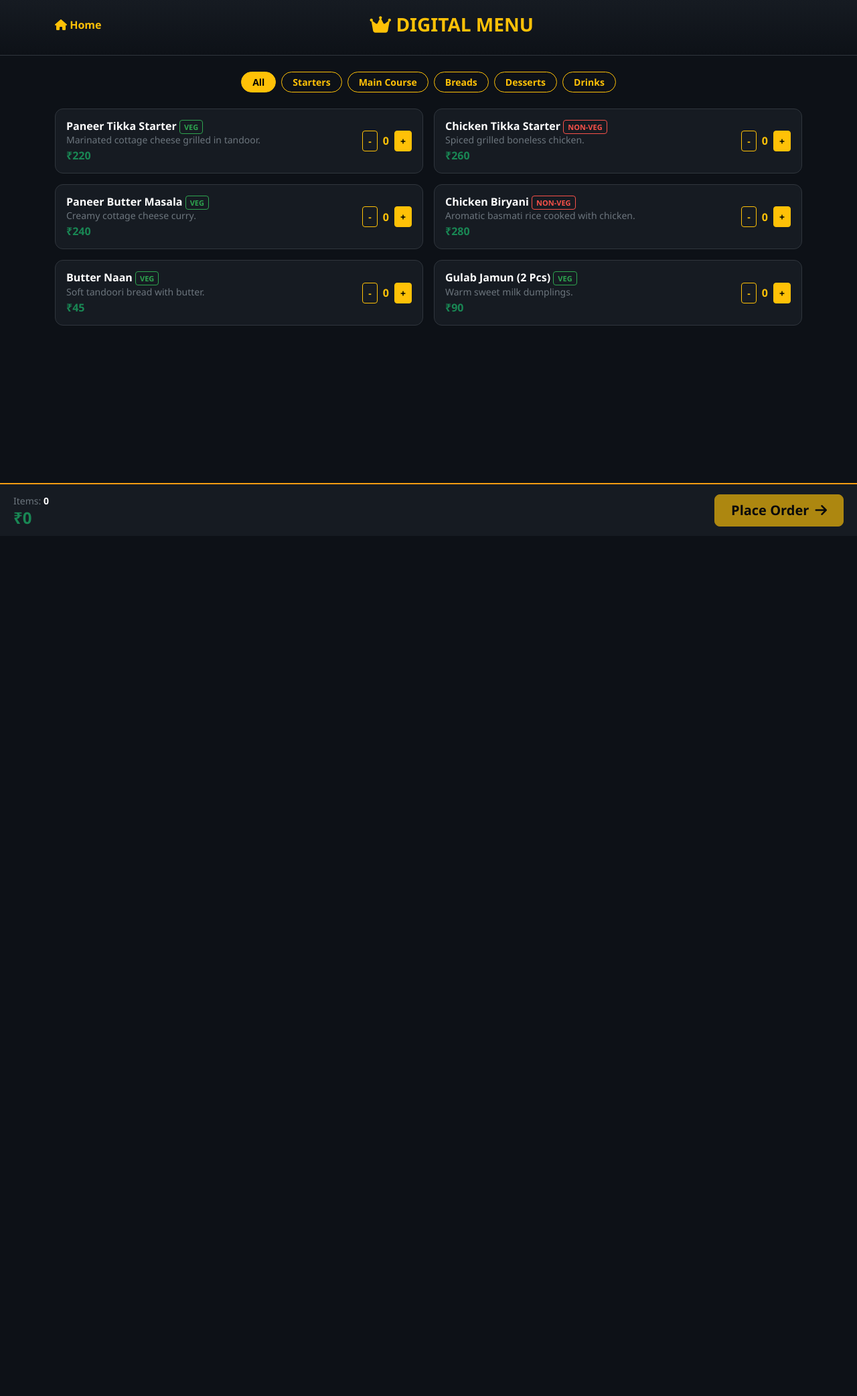
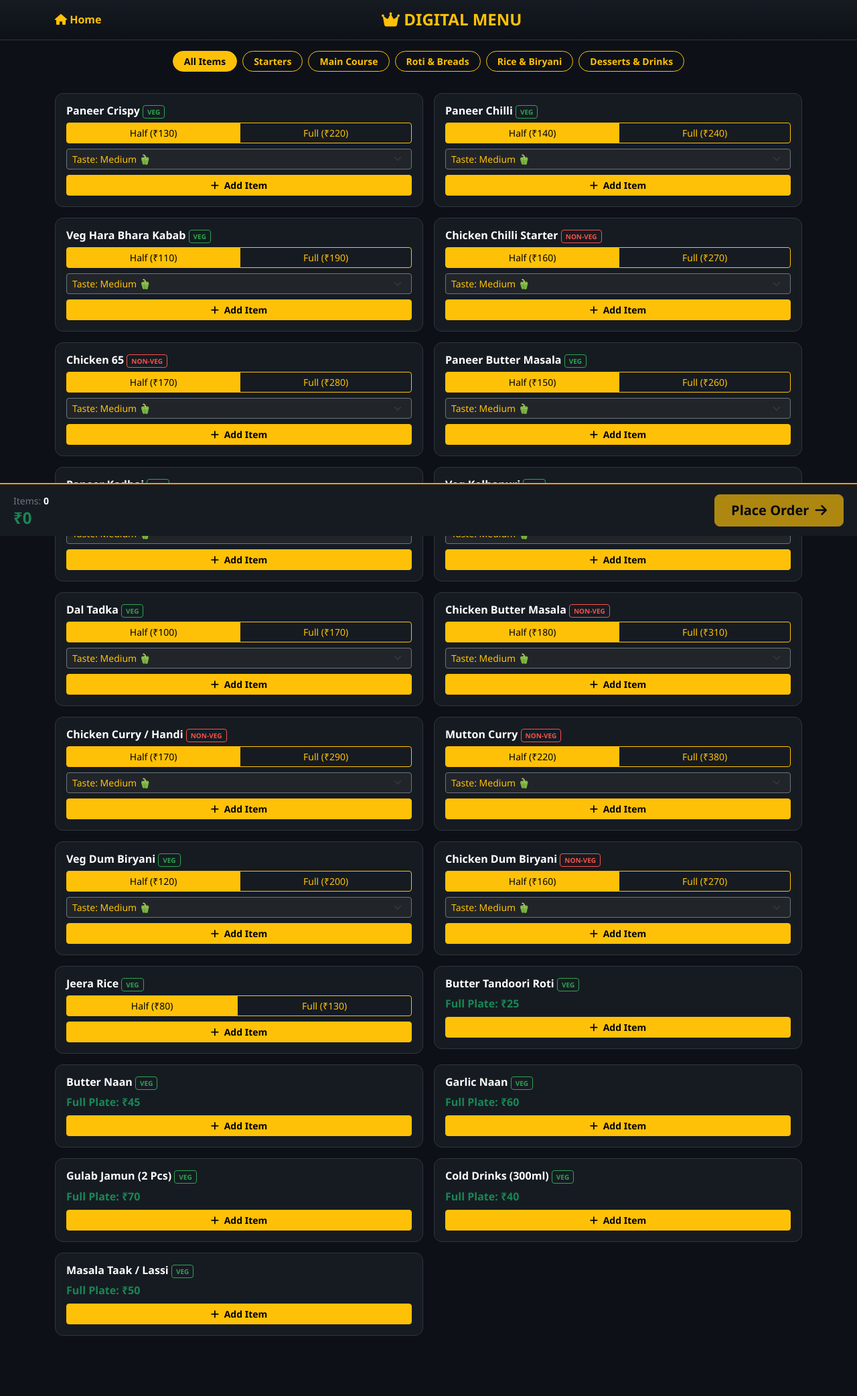
Before and after one commit to Harshadamahajan28/hotel-menu-app, a Flask app: page /menu in a window 1280 px wide. Shown: the whole page at 67% size. Before the commit the page ends 786 px from the top, so only its background shows below. Run offline with Flask 3, Linux system fonts and the light colour scheme.

Commit message:
Update menu.html

```diff
--- a/templates/menu.html
+++ b/templates/menu.html
@@ -8,35 +8,37 @@
     <link rel="stylesheet" href="https://cdnjs.cloudflare.com/ajax/libs/font-awesome/6.4.0/css/all.min.css">
     <style>
         body { background-color: #0d1117; color: #ffffff; font-family: 'Segoe UI', sans-serif; padding-bottom: 90px; }
-        .hero-section { background: linear-gradient(180deg, #161b22 0%, #0d1117 100%); padding: 20px 15px; border-bottom: 1px solid #30363d; }
-        .dish-card { background-color: #161b22; border: 1px solid #30363d; border-radius: 12px; }
+        .hero-section { background: linear-gradient(180deg, #161b22 0%, #0d1117 100%); padding: 15px; border-bottom: 1px solid #30363d; }
+        .dish-card { background-color: #161b22; border: 1px solid #30363d; border-radius: 12px; transition: 0.2s; }
         .dish-card:hover { border-color: #f39c12; }
         .cart-bar { position: fixed; bottom: 0; left: 0; right: 0; background-color: #161b22; border-top: 2px solid #f39c12; padding: 12px 20px; z-index: 1000; }
-        .badge-veg { color: #2ea44f; border: 1px solid #2ea44f; padding: 2px 6px; font-size: 11px; border-radius: 4px; }
-        .badge-nonveg { color: #f85149; border: 1px solid #f85149; padding: 2px 6px; font-size: 11px; border-radius: 4px; }
+        .badge-veg { color: #2ea44f; border: 1px solid #2ea44f; padding: 2px 6px; font-size: 10px; border-radius: 4px; }
+        .badge-nonveg { color: #f85149; border: 1px solid #f85149; padding: 2px 6px; font-size: 10px; border-radius: 4px; }
     </style>
 </head>
 <body>
 
-    <div class="hero-section text-center mb-4">
-        <div class="d-flex justify-content-between align-items-center container mb-2">
+    <!-- Header -->
+    <div class="hero-section text-center mb-3">
+        <div class="d-flex justify-content-between align-items-center container">
             <a href="{{ url_for('home') }}" class="text-warning text-decoration-none fw-bold"><i class="fa-solid fa-house"></i> Home</a>
-            <h3 class="fw-bold text-warning m-0"><i class="fa-solid fa-crown"></i> DIGITAL MENU</h3>
+            <h4 class="fw-bold text-warning m-0"><i class="fa-solid fa-crown"></i> DIGITAL MENU</h4>
             <div></div>
         </div>
     </div>
 
     <div class="container">
-        <!-- Category Buttons -->
-        <div class="d-flex justify-content-center gap-2 mb-4 flex-wrap">
-            <button class="btn btn-warning rounded-pill btn-sm fw-bold px-3" onclick="filterMenu('all')">All</button>
-            <button class="btn btn-outline-warning rounded-pill btn-sm fw-bold px-3" onclick="filterMenu('Starters')">Starters</button>
-            <button class="btn btn-outline-warning rounded-pill btn-sm fw-bold px-3" onclick="filterMenu('Main Course')">Main Course</button>
-            <button class="btn btn-outline-warning rounded-pill btn-sm fw-bold px-3" onclick="filterMenu('Roti & Breads')">Breads</button>
-            <button class="btn btn-outline-warning rounded-pill btn-sm fw-bold px-3" onclick="filterMenu('Desserts')">Desserts</button>
-            <button class="btn btn-outline-warning rounded-pill btn-sm fw-bold px-3" onclick="filterMenu('Drinks')">Drinks</button>
+        <!-- Category Filters -->
+        <div class="d-flex justify-content-start justify-content-md-center gap-2 mb-4 overflow-auto pb-2">
+            <button class="btn btn-warning rounded-pill btn-sm fw-bold px-3 text-nowrap" onclick="filterMenu('all')">All Items</button>
+            <button class="btn btn-outline-warning rounded-pill btn-sm fw-bold px-3 text-nowrap" onclick="filterMenu('Starters')">Starters</button>
+            <button class="btn btn-outline-warning rounded-pill btn-sm fw-bold px-3 text-nowrap" onclick="filterMenu('Main Course')">Main Course</button>
+            <button class="btn btn-outline-warning rounded-pill btn-sm fw-bold px-3 text-nowrap" onclick="filterMenu('Breads')">Roti & Breads</button>
+            <button class="btn btn-outline-warning rounded-pill btn-sm fw-bold px-3 text-nowrap" onclick="filterMenu('Rice')">Rice & Biryani</button>
+            <button class="btn btn-outline-warning rounded-pill btn-sm fw-bold px-3 text-nowrap" onclick="filterMenu('Desserts')">Desserts & Drinks</button>
         </div>
 
+        <!-- Dishes Grid -->
         <div class="row g-3" id="menuGrid"></div>
     </div>
 
@@ -56,13 +58,13 @@
         <div class="modal-dialog modal-dialog-centered">
             <div class="modal-content bg-dark text-white border-secondary">
                 <div class="modal-header border-secondary">
-                    <h5 class="modal-title text-warning fw-bold"><i class="fa-solid fa-receipt"></i> Confirm Order</h5>
+                    <h5 class="modal-title text-warning fw-bold"><i class="fa-solid fa-receipt"></i> Confirm Table Order</h5>
                     <button type="button" class="btn-close btn-close-white" data-bs-dismiss="modal"></button>
                 </div>
                 <div class="modal-body">
-                    <div class="mb-3">
-                        <label class="form-label small">Your Name *</label>
-                        <input type="text" id="cust_name" class="form-control bg-secondary text-white border-0" placeholder="e.g. Rahul Sharma" required>
+                    <div class="mb-2">
+                        <label class="form-label small">Customer Name *</label>
+                        <input type="text" id="cust_name" class="form-control bg-secondary text-white border-0" placeholder="Enter your name" required>
                     </div>
                     <div class="mb-3">
                         <label class="form-label small">Table Number *</label>
@@ -71,7 +73,7 @@
                     <hr class="border-secondary">
                     <div id="modalCartItems" class="small text-light opacity-75 mb-3"></div>
                     <div class="d-flex justify-content-between fw-bold fs-5 text-success">
-                        <span>Total:</span>
+                        <span>Total Payable:</span>
                         <span>₹<span id="modalCartTotal">0</span></span>
                     </div>
                 </div>
@@ -82,37 +84,33 @@
         </div>
     </div>
 
-    <!-- 🎉 Order Success Receipt Modal (With ID) -->
+    <!-- Success Modal -->
     <div class="modal fade" id="successModal" tabindex="-1" data-bs-backdrop="static">
         <div class="modal-dialog modal-dialog-centered">
             <div class="modal-content bg-dark text-white border-success">
                 <div class="modal-body text-center p-4">
                     <div class="fs-1 text-success mb-2"><i class="fa-solid fa-circle-check"></i></div>
                     <h4 class="fw-bold text-success mb-1">Order Sent to Kitchen!</h4>
-                    <p class="text-secondary small">Your order has been placed successfully.</p>
+                    <p class="text-secondary small">Your food is being prepared.</p>
 
                     <div class="bg-secondary bg-opacity-25 p-3 rounded-3 my-3 text-start border border-secondary">
                         <div class="d-flex justify-content-between mb-1">
                             <span class="text-secondary">Order ID:</span>
-                            <strong class="text-warning" id="res_order_id">#ORD-0000</strong>
+                            <strong class="text-warning" id="res_order_id">#0</strong>
                         </div>
                         <div class="d-flex justify-content-between mb-1">
                             <span class="text-secondary">Table No:</span>
                             <strong class="text-white" id="res_table">0</strong>
                         </div>
-                        <div class="d-flex justify-content-between mb-1">
-                            <span class="text-secondary">Customer:</span>
-                            <strong class="text-white" id="res_name">Guest</strong>
-                        </div>
                         <hr class="border-secondary my-2">
                         <div id="res_items" class="small text-light mb-2"></div>
-                        <div class="d-flex justify-content-between fw-bold text-success fs-6">
-                            <span>Total Paid:</span>
+                        <div class="d-flex justify-content-between fw-bold text-success">
+                            <span>Total Amount:</span>
                             <span>₹<span id="res_total">0</span></span>
                         </div>
                     </div>
 
-                    <button class="btn btn-success fw-bold w-100" onclick="location.reload()">Back to Menu</button>
+                    <button class="btn btn-success fw-bold w-100" onclick="location.reload()">Done / New Order</button>
                 </div>
             </div>
         </div>
@@ -120,35 +118,87 @@
 
     <script src="https://cdn.jsdelivr.net/npm/bootstrap@5.3.0/dist/js/bootstrap.bundle.min.js"></script>
     <script>
+        // 📜 डिशेसची मोठी यादी (Half/Full & Spice Options सह)
         const dishes = [
-            { id: 1, name: "Paneer Tikka Starter", price: 220, category: "Starters", type: "veg", desc: "Marinated cottage cheese grilled in tandoor." },
-            { id: 2, name: "Chicken Tikka Starter", price: 260, category: "Starters", type: "nonveg", desc: "Spiced grilled boneless chicken." },
-            { id: 3, name: "Paneer Butter Masala", price: 240, category: "Main Course", type: "veg", desc: "Creamy cottage cheese curry." },
-            { id: 4, name: "Chicken Biryani", price: 280, category: "Main Course", type: "nonveg", desc: "Aromatic basmati rice cooked with chicken." },
-            { id: 5, name: "Butter Naan", price: 45, category: "Roti & Breads", type: "veg", desc: "Soft tandoori bread with butter." },
-            { id: 6, name: "Gulab Jamun (2 Pcs)", price: 90, category: "Desserts", type: "veg", desc: "Warm sweet milk dumplings." }
+            // STARTERS
+            { id: 101, name: "Paneer Crispy", category: "Starters", type: "veg", halfPrice: 130, fullPrice: 220, hasTaste: true },
+            { id: 102, name: "Paneer Chilli", category: "Starters", type: "veg", halfPrice: 140, fullPrice: 240, hasTaste: true },
+            { id: 103, name: "Veg Hara Bhara Kabab", category: "Starters", type: "veg", halfPrice: 110, fullPrice: 190, hasTaste: true },
+            { id: 104, name: "Chicken Chilli Starter", category: "Starters", type: "nonveg", halfPrice: 160, fullPrice: 270, hasTaste: true },
+            { id: 105, name: "Chicken 65", category: "Starters", type: "nonveg", halfPrice: 170, fullPrice: 280, hasTaste: true },
+
+            // MAIN COURSE VEG
+            { id: 201, name: "Paneer Butter Masala", category: "Main Course", type: "veg", halfPrice: 150, fullPrice: 260, hasTaste: true },
+            { id: 202, name: "Paneer Kadhai", category: "Main Course", type: "veg", halfPrice: 160, fullPrice: 270, hasTaste: true },
+            { id: 203, name: "Veg Kolhapuri", category: "Main Course", type: "veg", halfPrice: 130, fullPrice: 220, hasTaste: true },
+            { id: 204, name: "Dal Tadka", category: "Main Course", type: "veg", halfPrice: 100, fullPrice: 170, hasTaste: true },
+
+            // MAIN COURSE NON-VEG
+            { id: 205, name: "Chicken Butter Masala", category: "Main Course", type: "nonveg", halfPrice: 180, fullPrice: 310, hasTaste: true },
+            { id: 206, name: "Chicken Curry / Handi", category: "Main Course", type: "nonveg", halfPrice: 170, fullPrice: 290, hasTaste: true },
+            { id: 207, name: "Mutton Curry", category: "Main Course", type: "nonveg", halfPrice: 220, fullPrice: 380, hasTaste: true },
+
+            // RICE & BIRYANI
+            { id: 301, name: "Veg Dum Biryani", category: "Rice", type: "veg", halfPrice: 120, fullPrice: 200, hasTaste: true },
+            { id: 302, name: "Chicken Dum Biryani", category: "Rice", type: "nonveg", halfPrice: 160, fullPrice: 270, hasTaste: true },
+            { id: 303, name: "Jeera Rice", category: "Rice", type: "veg", halfPrice: 80, fullPrice: 130, hasTaste: false },
+
+            // BREADS
+            { id: 401, name: "Butter Tandoori Roti", category: "Breads", type: "veg", halfPrice: null, fullPrice: 25, hasTaste: false },
+            { id: 402, name: "Butter Naan", category: "Breads", type: "veg", halfPrice: null, fullPrice: 45, hasTaste: false },
+            { id: 403, name: "Garlic Naan", category: "Breads", type: "veg", halfPrice: null, fullPrice: 60, hasTaste: false },
+
+            // DESSERTS & DRINKS
+            { id: 501, name: "Gulab Jamun (2 Pcs)", category: "Desserts", type: "veg", halfPrice: null, fullPrice: 70, hasTaste: false },
+            { id: 502, name: "Cold Drinks (300ml)", category: "Desserts", type: "veg", halfPrice: null, fullPrice: 40, hasTaste: false },
+            { id: 503, name: "Masala Taak / Lassi", category: "Desserts", type: "veg", halfPrice: null, fullPrice: 50, hasTaste: false }
         ];
 
-        let cart = {};
+        let cart = [];
 
         function renderMenu(items) {
             const grid = document.getElementById('menuGrid');
             grid.innerHTML = '';
             items.forEach(dish => {
                 const badge = dish.type === 'veg' ? '<span class="badge-veg">VEG</span>' : '<span class="badge-nonveg">NON-VEG</span>';
+
+                // Half/Full Radio HTML
+                let portionHTML = '';
+                if(dish.halfPrice) {
+                    portionHTML = `
+                        <div class="btn-group btn-group-sm w-100 my-2" role="group">
+                            <input type="radio" class="btn-check" name="portion-${dish.id}" id="half-${dish.id}" value="Half" checked>
+                            <label class="btn btn-outline-warning" for="half-${dish.id}">Half (₹${dish.halfPrice})</label>
+
+                            <input type="radio" class="btn-check" name="portion-${dish.id}" id="full-${dish.id}" value="Full">
+                            <label class="btn btn-outline-warning" for="full-${dish.id}">Full (₹${dish.fullPrice})</label>
+                        </div>`;
+                } else {
+                    portionHTML = `<div class="text-success fw-bold my-2">Full Plate: ₹${dish.fullPrice}</div>`;
+                }
+
+                // Taste Option HTML
+                let tasteHTML = '';
+                if(dish.hasTaste) {
+                    tasteHTML = `
+                        <select class="form-select form-select-sm bg-dark text-warning border-secondary mb-2" id="taste-${dish.id}">
+                            <option value="Medium 🫑">Taste: Medium 🫑</option>
+                            <option value="Spicy 🌶️">Taste: Spicy 🌶️</option>
+                            <option value="Jain 🌿">Taste: Jain (No Onion-Garlic) 🌿</option>
+                        </select>`;
+                }
+
                 grid.innerHTML += `
                     <div class="col-md-6 col-12">
-                        <div class="dish-card p-3 d-flex justify-content-between align-items-center">
-                            <div>
-                                <h6 class="fw-bold m-0">${dish.name} ${badge}</h6>
-                                <p class="text-secondary small mb-1">${dish.desc}</p>
-                                <h6 class="text-success fw-bold m-0">₹${dish.price}</h6>
+                        <div class="dish-card p-3">
+                            <div class="d-flex justify-content-between align-items-center">
+                                <h6 class="fw-bold m-0 text-white">${dish.name} ${badge}</h6>
                             </div>
-                            <div class="d-flex align-items-center gap-2">
-                                <button class="btn btn-sm btn-outline-warning fw-bold" onclick="changeQty(${dish.id}, -1)">-</button>
-                                <span class="fw-bold text-warning" id="qty-${dish.id}">0</span>
-                                <button class="btn btn-sm btn-warning fw-bold" onclick="changeQty(${dish.id}, 1)">+</button>
-                            </div>
+                            ${portionHTML}
+                            ${tasteHTML}
+                            <button class="btn btn-warning btn-sm fw-bold w-100" onclick="addToCart(${dish.id})">
+                                <i class="fa-solid fa-plus me-1"></i> Add Item
+                            </button>
                         </div>
                     </div>`;
             });
@@ -159,29 +209,70 @@
             else renderMenu(dishes.filter(d => d.category === cat));
         }
 
-        function changeQty(id, change) {
-            cart[id] = (cart[id] || 0) + change;
-            if (cart[id] <= 0) delete cart[id];
-            updateCart();
+        function addToCart(dishId) {
+            const dish = dishes.find(d => d.id === dishId);
+            let portion = "Full";
+            let price = dish.fullPrice;
+
+            if(dish.halfPrice) {
+                const isHalf = document.getElementById(`half-${dishId}`).checked;
+                portion = isHalf ? "Half" : "Full";
+                price = isHalf ? dish.halfPrice : dish.fullPrice;
+            }
+
+            let taste = "";
+            const tasteElem = document.getElementById(`taste-${dishId}`);
+            if(tasteElem) taste = tasteElem.value;
+
+            // मोजणे किंवा अपडेट करणे
+            const cartIndex = cart.findIndex(c => c.id === dishId && c.portion === portion && c.taste === taste);
+            if(cartIndex > -1) {
+                cart[cartIndex].qty += 1;
+            } else {
+                cart.push({
+                    id: dish.id,
+                    name: dish.name,
+                    portion: portion,
+                    taste: taste,
+                    price: price,
+                    qty: 1
+                });
+            }
+            updateCartBar();
         }
 
-        function updateCart() {
+        function updateCartBar() {
             let total = 0, count = 0, itemsHTML = '';
-            for (let id in cart) {
-                const dish = dishes.find(d => d.id == id);
-                if (dish) {
-                    total += dish.price * cart[id];
-                    count += cart[id];
-                    itemsHTML += `<div class="d-flex justify-content-between"><span>${dish.name} x${cart[id]}</span><strong>₹${dish.price * cart[id]}</strong></div>`;
-                }
-                if(document.getElementById(`qty-${id}`)) document.getElementById(`qty-${id}`).innerText = cart[id];
-            }
-            dishes.forEach(d => { if(!cart[d.id] && document.getElementById(`qty-${d.id}`)) document.getElementById(`qty-${d.id}`).innerText = 0; });
+            cart.forEach((item, index) => {
+                total += item.price * item.qty;
+                count += item.qty;
+                const tasteStr = item.taste ? ` [${item.taste}]` : '';
+                itemsHTML += `
+                    <div class="d-flex justify-content-between align-items-center mb-1">
+                        <div>
+                            <strong>${item.name}</strong> (${item.portion})${tasteStr}
+                            <br><small class="text-success">₹${item.price} x ${item.qty}</small>
+                        </div>
+                        <div>
+                            <button class="btn btn-sm btn-danger px-2 py-0" onclick="removeItem(${index})">-</button>
+                        </div>
+                    </div>`;
+            });
+
             document.getElementById('cartTotal').innerText = total;
             document.getElementById('cartCount').innerText = count;
             document.getElementById('modalCartTotal').innerText = total;
-            document.getElementById('modalCartItems').innerHTML = itemsHTML;
+            document.getElementById('modalCartItems').innerHTML = itemsHTML || 'No items in cart';
             document.getElementById('checkoutBtn').disabled = count === 0;
+        }
+
+        function removeItem(index) {
+            if(cart[index].qty > 1) {
+                cart[index].qty -= 1;
+            } else {
+                cart.splice(index, 1);
+            }
+            updateCartBar();
         }
 
         async function submitOrder() {
@@ -189,13 +280,13 @@
             const table_no = document.getElementById('table_no').value;
             if (!customer_name || !table_no) { alert('Please enter Name & Table Number!'); return; }
 
-            let items = [];
-            let total = 0;
-            for (let id in cart) {
-                const dish = dishes.find(d => d.id == id);
-                items.push({ name: dish.name, qty: cart[id], price: dish.price });
-                total += dish.price * cart[id];
-            }
+            let items = cart.map(c => ({
+                name: `${c.name} (${c.portion})${c.taste ? ' - ' + c.taste : ''}`,
+                qty: c.qty,
+                price: c.price
+            }));
+
+            let total = cart.reduce((sum, i) => sum + (i.price * i.qty), 0);
 
             try {
                 const res = await fetch('/api/order', {
@@ -205,20 +296,16 @@
                 });
                 const data = await res.json();
                 if(data.success) {
-                    // Hide Order Modal
                     bootstrap.Modal.getInstance(document.getElementById('orderModal')).hide();
 
-                    // Set Receipt Data
                     document.getElementById('res_order_id').innerText = '#' + data.order_id;
                     document.getElementById('res_table').innerText = table_no;
-                    document.getElementById('res_name').innerText = customer_name;
                     document.getElementById('res_total').innerText = total;
 
                     let itemSummary = '';
                     items.forEach(i => itemSummary += `<div>• ${i.name} (x${i.qty})</div>`);
                     document.getElementById('res_items').innerHTML = itemSummary;
 
-                    // Show Success Modal
                     new bootstrap.Modal(document.getElementById('successModal')).show();
                 }
             } catch(e) { alert('Order Failed!'); }
```
